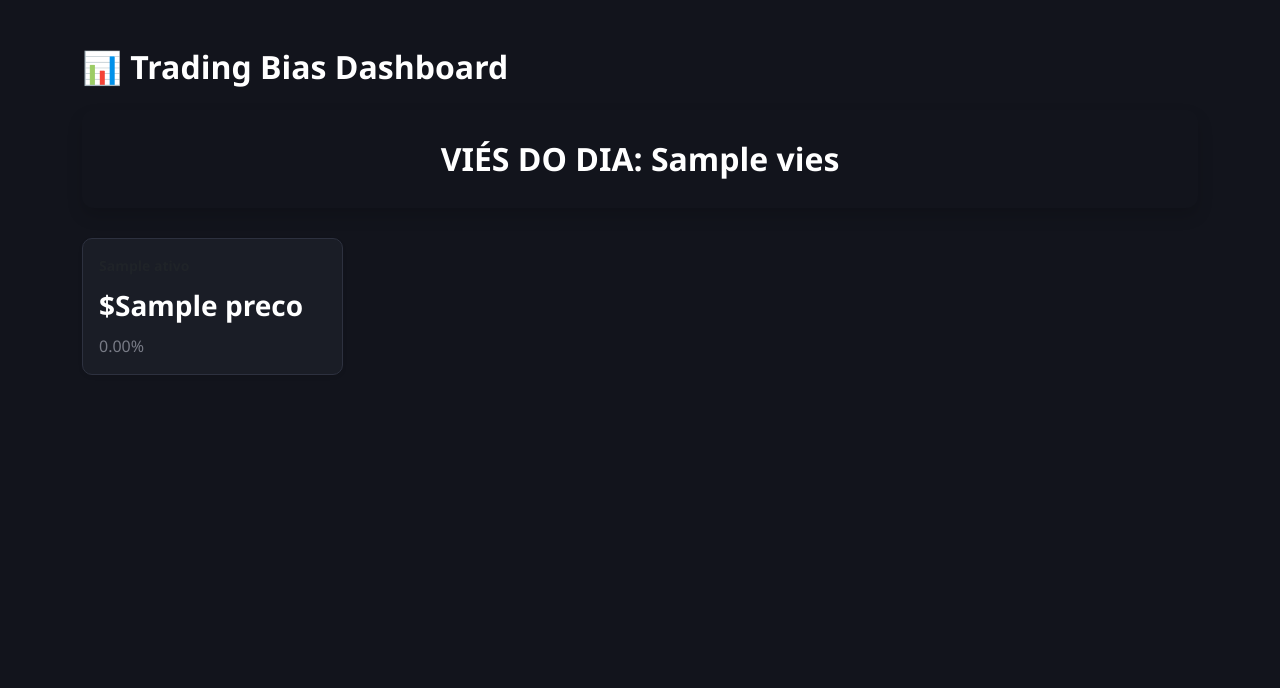
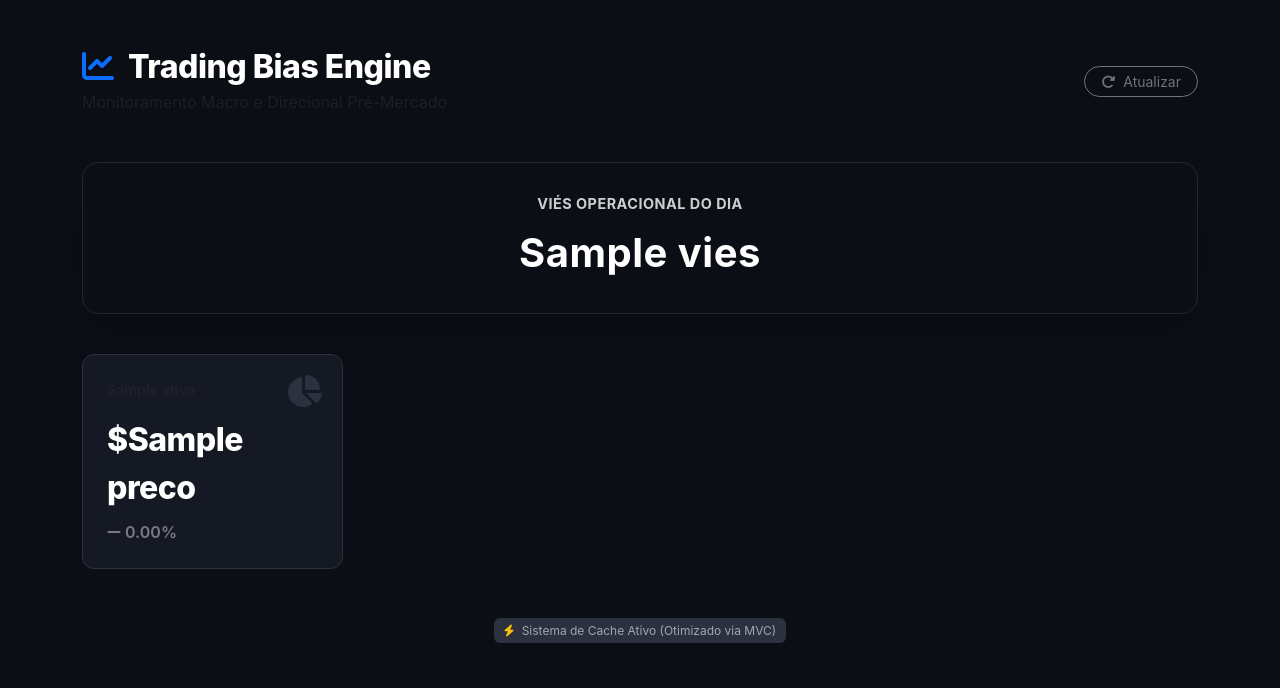
Before and after one commit to ThomasRhoden/trading-bias-dashboard, a Flask app: template app/views/templates/dashboard.html in a window 1280 px wide. Shown: the top 688 px of the page. Run offline with Flask 3, Linux system fonts and the light colour scheme; the template is opened without the code that fills it: most values are stand-ins (such as "Sample title", 1, 10 or a date in 2020).

Commit message:
Feat: Adiciona sistema de cache na API, README.md estruturado e UI profissional com FontAwesome

```diff
--- a/app/views/templates/dashboard.html
+++ b/app/views/templates/dashboard.html
@@ -3,38 +3,135 @@
 <head>
     <meta charset="UTF-8">
     <meta name="viewport" content="width=device-width, initial-scale=1.0">
-    <title>Trading Bias Engine - Pré-Mercado</title>
+    <title>Trading Bias Dashboard</title>
+
+    <!-- Bootstrap 5 -->
     <link href="https://cdn.jsdelivr.net/npm/bootstrap@5.3.0/dist/css/bootstrap.min.css" rel="stylesheet">
+    <!-- FontAwesome (Ícones) -->
+    <link rel="stylesheet" href="https://cdnjs.cloudflare.com/ajax/libs/font-awesome/6.4.0/css/all.min.css">
+
     <style>
-        body { background-color: #12141c; color: #e4e6eb; font-family: 'Segoe UI', sans-serif; }
-        .card-market { background-color: #1a1d26; border: 1px solid #2d313f; border-radius: 10px; }
-        .text-up { color: #26a69a; font-weight: bold; }
-        .text-down { color: #ef5350; font-weight: bold; }
-        .text-stable { color: #787b86; }
-        .bias-box { border-radius: 12px; padding: 25px; text-align: center; margin-bottom: 30px; font-weight: bold; }
+        /* Paleta Dark Mode Profissional (Estilo Bloomberg / TradingView) */
+        body {
+            background-color: #0b0e14;
+            color: #d1d4dc;
+            font-family: -apple-system, BlinkMacSystemFont, "Segoe UI", Roboto, Oxygen, Ubuntu, Cantarell, sans-serif;
+        }
+
+        .header-title {
+            color: #ffffff;
+            font-weight: 800;
+            letter-spacing: -0.5px;
+        }
+
+        /* Estilização dos Cards dos Ativos */
+        .card-market {
+            background-color: #151924;
+            border: 1px solid #2b313f;
+            border-radius: 12px;
+            transition: transform 0.2s ease-in-out, box-shadow 0.2s ease;
+        }
+        .card-market:hover {
+            transform: translateY(-3px);
+            box-shadow: 0 8px 15px rgba(0,0,0,0.3);
+            border-color: #3c4356;
+        }
+
+        /* Cores de Variação */
+        .text-up { color: #089981; font-weight: 600; }
+        .text-down { color: #f23645; font-weight: 600; }
+        .text-stable { color: #787b86; font-weight: 600; }
+
+        /* Ícone de fundo suave no card */
+        .card-icon {
+            font-size: 2rem;
+            color: #2b313f;
+            position: absolute;
+            right: 20px;
+            top: 20px;
+        }
+
+        /* Caixa Principal do Viés */
+        .bias-box {
+            border-radius: 16px;
+            padding: 30px;
+            text-align: center;
+            margin-bottom: 40px;
+            font-weight: 700;
+            letter-spacing: 0.5px;
+            border: 1px solid rgba(255,255,255,0.1);
+        }
+
+        .badge-cache {
+            background-color: #2b313f;
+            color: #a3a6af;
+            font-size: 0.75rem;
+            padding: 5px 10px;
+            border-radius: 6px;
+            font-weight: normal;
+        }
     </style>
 </head>
 <body>
     <div class="container py-5">
-        <h2 class="fw-bold text-white mb-4">📊 Trading Bias Dashboard</h2>
-        <div class="bias-box bg-{{ dados.classe_cor }} text-white shadow fs-2">
-            VIÉS DO DIA: {{ dados.vies }}
+
+        <!-- Cabeçalho -->
+        <div class="d-flex justify-content-between align-items-center mb-5">
+            <div>
+                <h2 class="header-title m-0"><i class="fa-solid fa-chart-line text-primary me-2"></i> Trading Bias Engine</h2>
+                <p class="text-muted mt-1 mb-0">Monitoramento Macro e Direcional Pré-Mercado</p>
+            </div>
+            <div>
+                <a href="/" class="btn btn-outline-secondary btn-sm rounded-pill px-3">
+                    <i class="fa-solid fa-rotate-right me-1"></i> Atualizar
+                </a>
+            </div>
         </div>
+
+        <!-- Veredito do Viés -->
+        <div class="bias-box bg-{{ dados.classe_cor }} text-white shadow-lg">
+            <div class="text-uppercase mb-2" style="font-size: 0.9rem; opacity: 0.8;">Viés Operacional do Dia</div>
+            <div class="fs-1">{{ dados.vies }}</div>
+        </div>
+
+        <!-- Grid de Ativos -->
         <div class="row g-4">
             {% for nome_ativo, info in dados.ativos.items() %}
+
+            <!-- Lógica Jinja2: Define o ícone correto baseado no nome do ativo -->
+            {% set icone = 'fa-chart-pie' %}
+            {% if 'S&P' in nome_ativo %} {% set icone = 'fa-building-columns' %}
+            {% elif 'EWZ' in nome_ativo %} {% set icone = 'fa-earth-americas' %}
+            {% elif 'Petróleo' in nome_ativo %} {% set icone = 'fa-oil-well' %}
+            {% elif 'VALE3' in nome_ativo %} {% set icone = 'fa-mountain' %}
+            {% endif %}
+
             <div class="col-md-6 col-lg-3">
-                <div class="card card-market p-3 shadow-sm">
-                    <div class="text-muted small fw-semibold">{{ nome_ativo }}</div>
-                    <div class="fs-3 fw-bold my-2 text-white">${{ info.preco }}</div>
+                <div class="card card-market p-4 position-relative h-100">
+                    <i class="fa-solid {{ icone }} card-icon"></i>
+
+                    <div class="text-muted small fw-bold mb-3">{{ nome_ativo }}</div>
+                    <div class="fs-2 header-title mb-2">${{ info.preco }}</div>
+
                     <div>
-                        {% if info.variacao > 0 %}<span class="text-up">↑ +{{ info.variacao }}%</span>
-                        {% elif info.variacao < 0 %}<span class="text-down">↓ {{ info.variacao }}%</span>
-                        {% else %}<span class="text-stable">0.00%</span>{% endif %}
+                        {% if info.variacao > 0 %}
+                            <span class="text-up"><i class="fa-solid fa-arrow-trend-up me-1"></i>+{{ info.variacao }}%</span>
+                        {% elif info.variacao < 0 %}
+                            <span class="text-down"><i class="fa-solid fa-arrow-trend-down me-1"></i>{{ info.variacao }}%</span>
+                        {% else %}
+                            <span class="text-stable"><i class="fa-solid fa-minus me-1"></i>0.00%</span>
+                        {% endif %}
                     </div>
                 </div>
             </div>
             {% endfor %}
         </div>
+
+        <!-- Rodapé -->
+        <footer class="mt-5 text-center">
+            <span class="badge-cache"><i class="fa-solid fa-bolt text-warning me-1"></i> Sistema de Cache Ativo (Otimizado via MVC)</span>
+        </footer>
+
     </div>
 </body>
 </html>
--- a/main.py
+++ b/main.py
@@ -1,6 +1,9 @@
 from app import create_app
 
+# Inicializa a aplicação configurada através do padrão "Application Factory"
 app = create_app()
 
 if __name__ == '__main__':
+    # Inicia o servidor web interno do Flask.
+    # debug=True permite que o servidor recarregue sozinho ao salvar alterações no código.
     app.run(debug=True, port=5000)
```
Also changed, not shown: GUIDELINES.md (added, +28 -0 lines), app/controllers/main_controller.py (+9 -0 lines), app/models/market_engine.py (+30 -10 lines), README.md (added).
